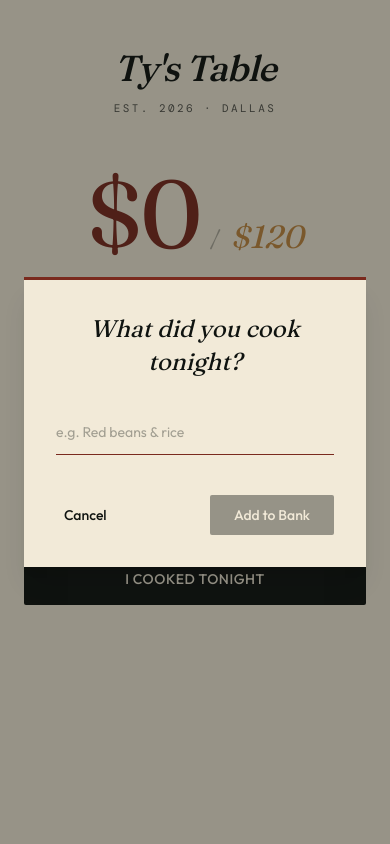
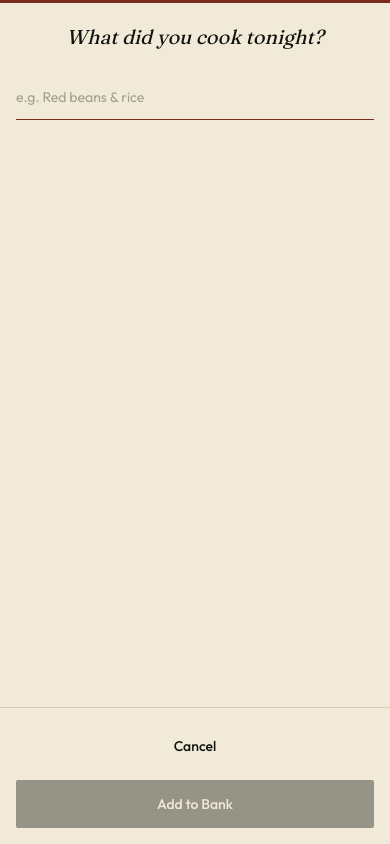
Before and after one commit to edem007/tys-table, a Next.js app: page / in a window 390 px wide. Both pictures are taken after a click on the button "I COOKED TONIGHT". Built offline with nearby package versions, Linux system fonts and the light colour scheme.

Commit message:
Fix: rewrite corrupted layout.tsx

```diff
--- a/src/app/layout.tsx
+++ b/src/app/layout.tsx
@@ -1,4 +1,4 @@
-import type { Metadata } from "next";
+import type { Metadata, Viewport } from "next";
 import { DM_Mono, Fraunces, Outfit } from "next/font/google";
 import "./globals.css";
 
@@ -23,6 +23,12 @@ export const metadata: Metadata = {
   description: "Ty's Table — Savings Bank",
 };
 
+export const viewport: Viewport = {
+  width: "device-width",
+  initialScale: 1,
+  viewportFit: "cover",
+};
+
 export default function RootLayout({
   children,
 }: Readonly<{
--- a/src/app/page.tsx
+++ b/src/app/page.tsx
@@ -199,10 +199,10 @@ export default function Home() {
   }
 
   return (
-    <div className="min-h-full bg-[#F2EAD8] text-[#0F1310]">
-      <main className="mx-auto w-full max-w-lg px-6 py-12 sm:py-16">
-        <header className="mb-12 text-center sm:mb-16">
-          <p className="font-serif text-4xl font-medium italic tracking-tight text-[#0F1310] sm:text-5xl">
+    <div className="min-h-full min-h-[100dvh] bg-[#F2EAD8] text-[#0F1310]">
+      <main className="mx-auto w-full max-w-lg px-4 py-8 min-[600px]:px-8 min-[600px]:py-12">
+        <header className="mb-8 text-center min-[600px]:mb-16">
+          <p className="font-serif text-[2rem] font-medium italic leading-tight tracking-tight text-[#0F1310] min-[600px]:text-5xl min-[600px]:leading-none">
             Ty&apos;s Table
           </p>
           <p className="mt-3 font-mono text-[11px] font-normal uppercase tracking-[0.22em] text-[#0F1310]/70">
@@ -210,16 +210,16 @@ export default function Home() {
           </p>
         </header>
 
-        <section className="flex flex-col items-center text-center">
+        <section className="flex w-full flex-col items-stretch text-center min-[600px]:items-center">
           <p
-            className="font-serif flex flex-wrap items-baseline justify-center gap-x-2 gap-y-1 leading-none"
+            className="font-serif flex w-full flex-wrap items-baseline justify-center gap-x-1.5 gap-y-1 leading-none min-[600px]:gap-x-2"
             aria-live="polite"
           >
-            <span className="text-[96px] font-normal tracking-[-0.03em] text-[#7A2A1E]">
+            <span className="text-[64px] font-normal tracking-[-0.03em] text-[#7A2A1E] min-[600px]:text-[96px]">
               {formatUsd(balance)}
             </span>
             <span
-              className="translate-y-[-0.08em] px-0.5 font-normal text-[22px] text-[#0F1310]/30"
+              className="translate-y-[-0.06em] px-0.5 font-normal text-[15px] text-[#0F1310]/30 min-[600px]:translate-y-[-0.08em] min-[600px]:text-[22px]"
               aria-hidden="true"
             >
               /
@@ -247,20 +247,20 @@ export default function Home() {
                     setEditingTargetAmount(false);
                   }
                 }}
-                className={`inline-block w-[6.5ch] max-w-full text-center font-serif text-[32px] font-normal italic tabular-nums text-[#C28840] ${EDITORIAL_FIELD_CLASS}`}
+                className={`inline-block w-[5.5ch] max-w-full text-center font-serif text-[22px] font-normal italic tabular-nums text-[#C28840] min-[600px]:w-[6.5ch] min-[600px]:text-[32px] ${EDITORIAL_FIELD_CLASS}`}
               />
             ) : (
               <button
                 type="button"
                 onClick={beginEditTargetAmount}
-                className="cursor-pointer border-0 bg-transparent p-0 text-[32px] font-normal italic leading-none text-[#C28840] underline decoration-transparent decoration-1 underline-offset-[0.12em] transition-colors hover:decoration-[#C28840]/50 focus-visible:outline focus-visible:outline-2 focus-visible:outline-offset-2 focus-visible:outline-[#1F4D3A]"
+                className="cursor-pointer border-0 bg-transparent p-0 text-[22px] font-normal italic leading-none text-[#C28840] underline decoration-transparent decoration-1 underline-offset-[0.12em] transition-colors hover:decoration-[#C28840]/50 focus-visible:outline focus-visible:outline-2 focus-visible:outline-offset-2 focus-visible:outline-[#1F4D3A] min-[600px]:text-[32px]"
                 aria-label="Edit savings target amount"
               >
                 {formatUsd(targetAmount)}
               </button>
             )}
           </p>
-          <div className="mt-8 flex w-full max-w-md justify-center px-2">
+          <div className="mt-6 flex w-full max-w-none justify-center px-0 min-[600px]:mt-8 min-[600px]:max-w-md min-[600px]:px-2">
             {editingFundName ? (
               <input
                 ref={fundNameInputRef}
@@ -283,13 +283,13 @@ export default function Home() {
                     setEditingFundName(false);
                   }
                 }}
-                className={`w-full text-center font-sans text-lg font-medium text-[#1F4D3A] ${EDITORIAL_FIELD_CLASS}`}
+                className={`w-full text-center font-sans text-base font-medium text-[#1F4D3A] min-[600px]:text-lg ${EDITORIAL_FIELD_CLASS}`}
               />
             ) : (
               <button
                 type="button"
                 onClick={beginEditFundName}
-                className="cursor-pointer border-0 bg-transparent p-0 text-center font-sans text-lg font-medium text-[#1F4D3A] underline decoration-transparent decoration-1 underline-offset-[0.15em] transition-colors hover:decoration-[#1F4D3A]/35 focus-visible:outline focus-visible:outline-2 focus-visible:outline-offset-2 focus-visible:outline-[#1F4D3A]"
+                className="cursor-pointer border-0 bg-transparent p-0 text-center font-sans text-base font-medium text-[#1F4D3A] underline decoration-transparent decoration-1 underline-offset-[0.15em] transition-colors hover:decoration-[#1F4D3A]/35 focus-visible:outline focus-visible:outline-2 focus-visible:outline-offset-2 focus-visible:outline-[#1F4D3A] min-[600px]:text-lg"
                 aria-label="Edit fund name"
               >
                 {fundName}
@@ -297,7 +297,7 @@ export default function Home() {
             )}
           </div>
 
-          <div className="mt-4 flex w-full max-w-md flex-wrap justify-center gap-2 px-2">
+          <div className="mt-3 flex w-full max-w-none flex-wrap justify-center gap-2 px-0 min-[600px]:mt-4 min-[600px]:max-w-md min-[600px]:px-2">
             {FUND_NAME_PRESETS.map((preset) => (
               <button
                 key={preset.label}
@@ -313,7 +313,7 @@ export default function Home() {
           </div>
 
           <div
-            className="mt-6 w-full overflow-hidden rounded-full border border-[#D9CDB0]"
+            className="mt-5 w-full overflow-hidden rounded-full border border-[#D9CDB0] min-[600px]:mt-6"
             role="progressbar"
             aria-valuemin={0}
             aria-valuemax={targetAmount}
@@ -335,7 +335,7 @@ export default function Home() {
           </div>
         </section>
 
-        <section className="mt-10 w-full text-left">
+        <section className="mt-8 w-full text-left min-[600px]:mt-10">
           {cookNightDeposits.length === 0 ? (
             <p className="text-center font-sans text-sm text-[#0F1310]/55">
               No cook nights yet. Tonight&apos;s the night.
@@ -376,10 +376,10 @@ export default function Home() {
           )}
         </section>
 
-        <div className="mt-14">
+        <div className="mt-10 min-[600px]:mt-14">
           {targetMet ? (
-            <div className="flex flex-col items-center gap-8 text-center [animation:celebration-fade-in_0.75s_ease-out_forwards]">
-              <p className="max-w-md font-serif text-[32px] font-normal italic leading-snug text-[#0F1310]">
+            <div className="flex flex-col items-center gap-6 text-center [animation:celebration-fade-in_0.75s_ease-out_forwards] min-[600px]:gap-8">
+              <p className="max-w-md px-1 font-serif text-xl font-normal italic leading-snug text-[#0F1310] min-[600px]:px-0 min-[600px]:text-[32px]">
                 You earned this. {fundName} is paid for.
               </p>
               <button
@@ -404,7 +404,7 @@ export default function Home() {
 
       {cookModalOpen ? (
         <div
-          className="fixed inset-0 z-50 flex items-center justify-center bg-[#0F1310]/40 p-6"
+          className="fixed inset-0 z-50 flex max-[599px]:flex-col max-[599px]:bg-[#F2EAD8] min-[600px]:items-center min-[600px]:justify-center min-[600px]:bg-[#0F1310]/40 min-[600px]:p-6"
           role="presentation"
           onMouseDown={(e) => {
             if (e.target === e.currentTarget) closeCookModal();
@@ -414,22 +414,23 @@ export default function Home() {
             role="dialog"
             aria-modal="true"
             aria-labelledby="cook-modal-title"
-            className="w-full max-w-[480px] border-t-[3px] border-t-[#7A2A1E] bg-[#F2EAD8] p-8 shadow-xl"
+            className="flex max-h-[100dvh] w-full max-w-[480px] flex-col overflow-hidden border-t-[3px] border-t-[#7A2A1E] bg-[#F2EAD8] shadow-xl max-[599px]:max-h-none max-[599px]:min-h-0 max-[599px]:max-w-none max-[599px]:flex-1 min-[600px]:max-h-[min(90vh,880px)] min-[600px]:rounded-none"
             onMouseDown={(e) => e.stopPropagation()}
           >
-            <h2
-              id="cook-modal-title"
-              className="text-center font-serif text-2xl font-normal italic leading-snug text-[#0F1310]"
-            >
-              What did you cook tonight?
-            </h2>
             <form
-              className="mt-8"
+              className="flex min-h-0 flex-1 flex-col"
               onSubmit={(e) => {
                 e.preventDefault();
                 confirmCookNight();
               }}
             >
+              <div className="min-h-0 flex-1 overflow-y-auto px-4 pb-4 pt-[max(1.25rem,env(safe-area-inset-top))] min-[600px]:px-8 min-[600px]:pb-8 min-[600px]:pt-8">
+                <h2
+                  id="cook-modal-title"
+                  className="text-center font-serif text-xl font-normal italic leading-snug text-[#0F1310] min-[600px]:text-2xl"
+                >
+                  What did you cook tonight?
+                </h2>
                 <label htmlFor="cook-dish-input" className="sr-only">
                   Dish name
                 </label>
@@ -449,19 +450,20 @@ export default function Home() {
                   }}
                   placeholder="e.g. Red beans & rice"
                   autoComplete="off"
-                className="w-full border-0 border-b border-[#D9CDB0] bg-transparent px-0 py-3 font-sans text-sm text-[#0F1310] outline-none ring-0 transition-colors placeholder:text-[#0F1310]/35 focus:border-b-[#7A2A1E] focus:ring-0"
+                  className="mt-6 w-full border-0 border-b border-[#D9CDB0] bg-transparent px-0 py-3 font-sans text-sm text-[#0F1310] outline-none ring-0 transition-colors placeholder:text-[#0F1310]/35 focus:border-b-[#7A2A1E] focus:ring-0 min-[600px]:mt-8"
                 />
-              <div className="mt-10 flex items-center justify-between gap-4">
+              </div>
+              <div className="mt-auto flex w-full shrink-0 flex-col gap-3 border-t border-[#D9CDB0] bg-[#F2EAD8] p-4 pb-[max(1rem,env(safe-area-inset-bottom))] min-[600px]:flex-row min-[600px]:items-center min-[600px]:justify-between min-[600px]:gap-4 min-[600px]:border-t-0 min-[600px]:bg-transparent min-[600px]:p-8 min-[600px]:pb-8 min-[600px]:pt-0">
                 <button
                   type="button"
                   onClick={closeCookModal}
-                  className="bg-transparent px-2 py-2 font-sans text-sm font-medium text-[#0F1310] transition-colors hover:text-[#7A2A1E] focus-visible:outline focus-visible:outline-2 focus-visible:outline-offset-2 focus-visible:outline-[#1F4D3A]"
+                  className="w-full bg-transparent py-3 text-center font-sans text-sm font-medium text-[#0F1310] transition-colors hover:text-[#7A2A1E] focus-visible:outline focus-visible:outline-2 focus-visible:outline-offset-2 focus-visible:outline-[#1F4D3A] min-[600px]:w-auto min-[600px]:px-2 min-[600px]:py-2 min-[600px]:text-left"
                 >
                   Cancel
                 </button>
                 <button
                   type="submit"
-                  className="rounded-[2px] bg-[#0F1310] px-6 py-2.5 font-sans text-sm font-medium text-[#F2EAD8] transition-colors duration-200 hover:bg-[#7A2A1E] focus-visible:outline focus-visible:outline-2 focus-visible:outline-offset-2 focus-visible:outline-[#1F4D3A] disabled:cursor-not-allowed disabled:opacity-40 disabled:hover:bg-[#0F1310]"
+                  className="w-full rounded-[2px] bg-[#0F1310] py-3.5 text-center font-sans text-sm font-medium text-[#F2EAD8] transition-colors duration-200 hover:bg-[#7A2A1E] focus-visible:outline focus-visible:outline-2 focus-visible:outline-offset-2 focus-visible:outline-[#1F4D3A] disabled:cursor-not-allowed disabled:opacity-40 disabled:hover:bg-[#0F1310] min-[600px]:w-auto min-[600px]:px-6 min-[600px]:py-2.5"
                   disabled={!dishInput.trim()}
                 >
                   Add to Bank
```
Lines whose indentation alone changed are shown as unchanged.
